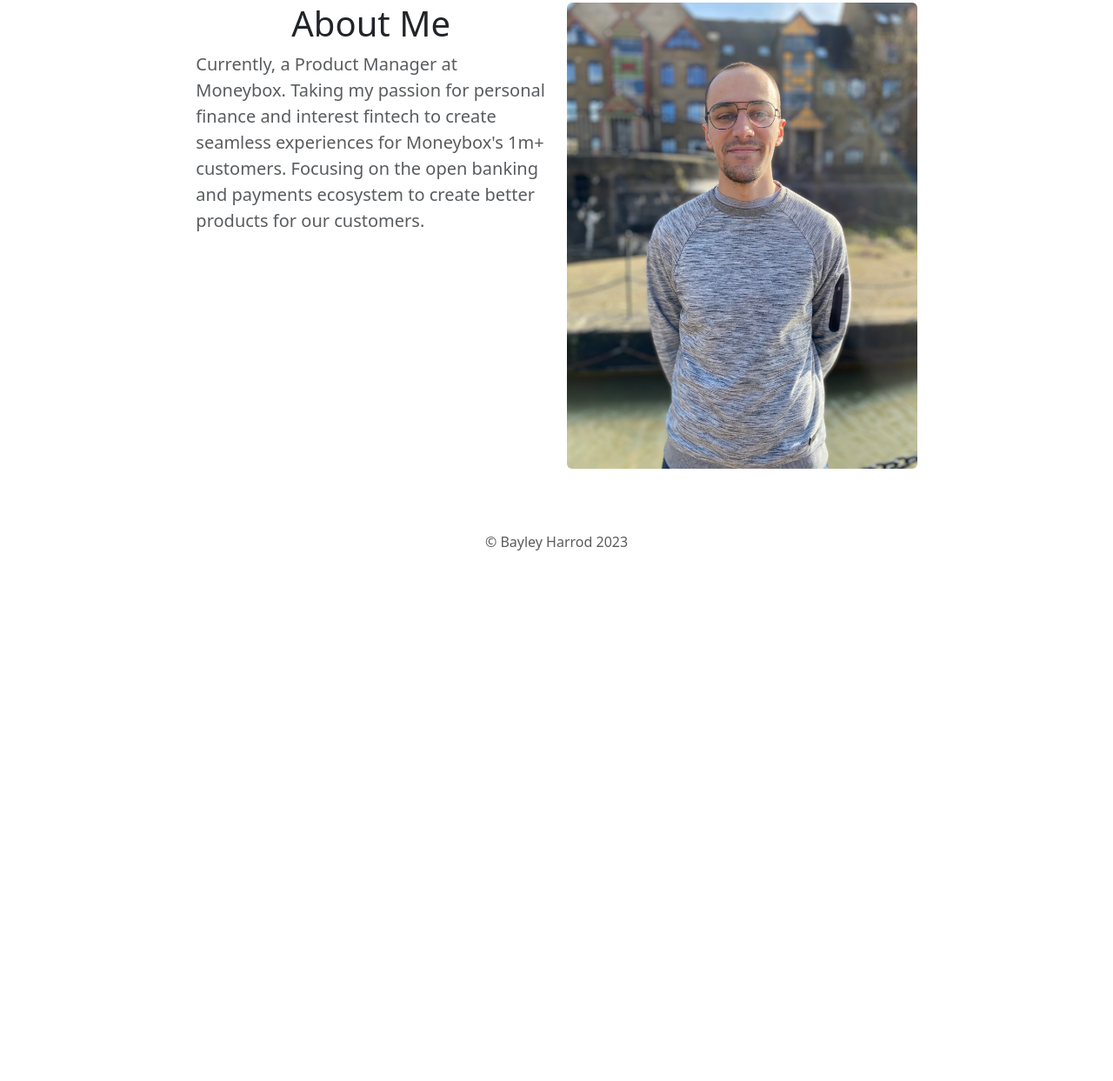
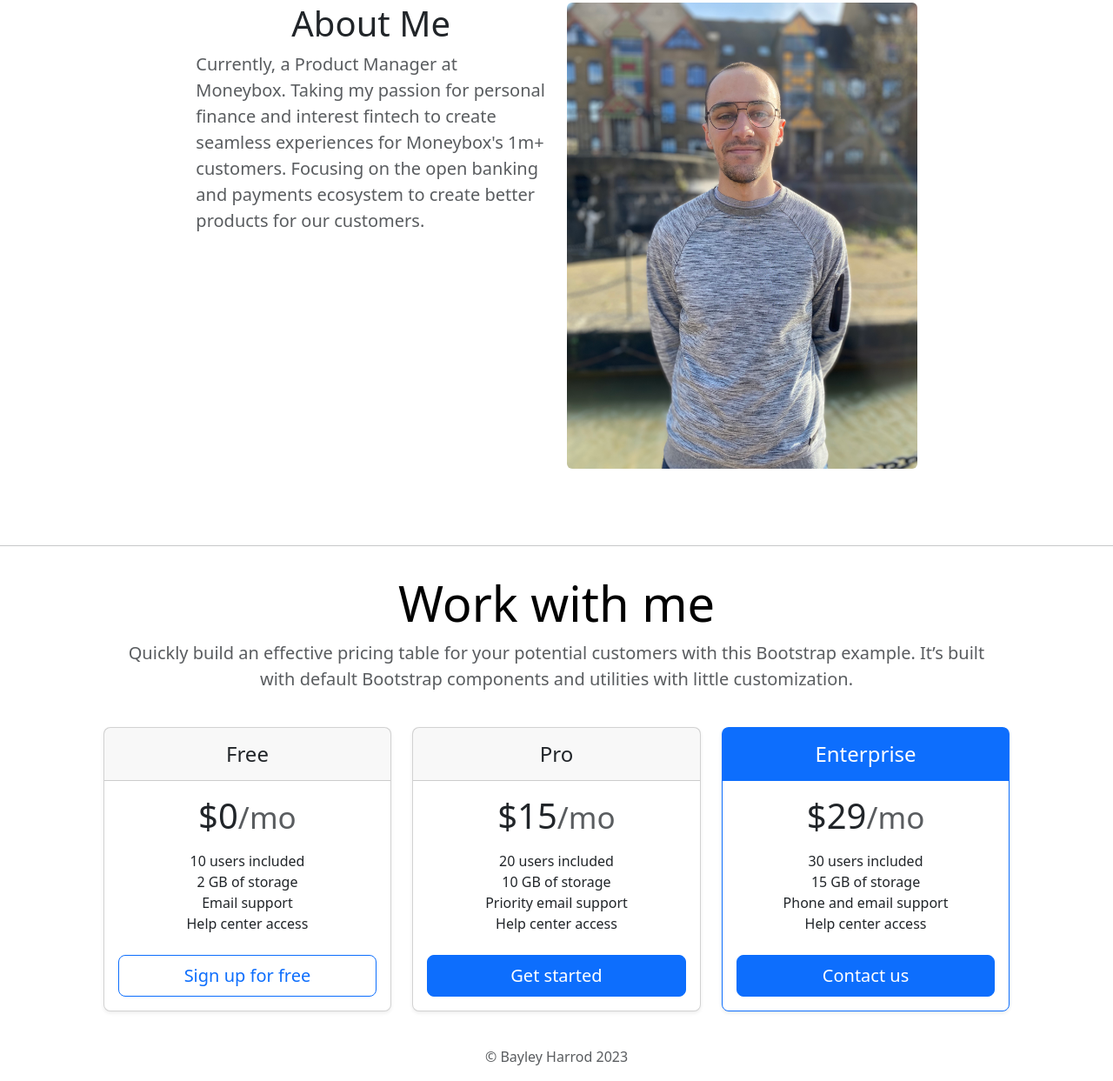
Before and after one commit to harrodcode/portfolio-project, a Django app: page / in a window 1280 px wide. Shown: the part 2481-3724 px from the top of the page at 87% size. Before the commit the page ends 3114 px from the top, so only its background shows below. Run offline with Django 3.2, Linux system fonts and the light colour scheme; some libraries are stand-ins or nearby versions.

Commit message:
Adding a pricing section

```diff
--- a/jobs/templates/jobs/home.html
+++ b/jobs/templates/jobs/home.html
@@ -38,6 +38,7 @@
                 <a class="nav-item nav-link  fs-4" href="https://bayleyharrod.notion.site/bayleyharrod/Bayley-Harrod-4ba2aa3b7fd94ad48c2d16ef59cf338b" target="_blank" >Portfolio</a>
                 <a class="nav-item nav-link  fs-4" href="https://www.linkedin.com/in/bayley-harrod/">LinkedIn</a>
                 <a class="nav-item nav-link  fs-4" href="https://open.spotify.com/show/5actaIjsSaSSjxTKwqLuYb?si=0d6849fa50674702">Podcast</a>
+                <a class="nav-item nav-link  fs-4" href=#work_with_me>Services</a>
                 <!-- youtube commented out<a class="nav-item nav-link fs-4" href="https://www.youtube.com/channel/UCECHK6DJF5Fyaf5bFbrn2GA?view_as=subscriber">Youtube</a> -->
 
                 <!-- blogs need to be fixed<a class="nav-item nav-link" href="{% url 'allblogs' %}">Blog</a>-->
@@ -154,6 +155,73 @@
             -->
 
 
+            <hr>
+
+            <!-- Work with me -->
+            <div class="container col-lg-10" id="work_with_me">
+              <div class="pricing-header p-3 pb-md-4 mx-auto text-center">
+                <h1 class="display-4 fw-normal text-body-emphasis">Work with me</h1>
+                <p class="fs-5 text-body-secondary">Quickly build an effective pricing table for your potential customers with this Bootstrap example. It’s built with default Bootstrap components and utilities with little customization.</p>
+              </div>
+            </header>
+
+            <main>
+              <div class="row row-cols-1 row-cols-md-3 mb-3 text-center">
+                <div class="col">
+                  <div class="card mb-4 rounded-3 shadow-sm">
+                    <div class="card-header py-3">
+                      <h4 class="my-0 fw-normal">Free</h4>
+                    </div>
+                    <div class="card-body">
+                      <h1 class="card-title pricing-card-title">$0<small class="text-body-secondary fw-light">/mo</small></h1>
+                      <ul class="list-unstyled mt-3 mb-4">
+                        <li>10 users included</li>
+                        <li>2 GB of storage</li>
+                        <li>Email support</li>
+                        <li>Help center access</li>
+                      </ul>
+                      <button type="button" class="w-100 btn btn-lg btn-outline-primary">Sign up for free</button>
+                    </div>
+                  </div>
+                </div>
+                <div class="col">
+                  <div class="card mb-4 rounded-3 shadow-sm">
+                    <div class="card-header py-3">
+                      <h4 class="my-0 fw-normal">Pro</h4>
+                    </div>
+                    <div class="card-body">
+                      <h1 class="card-title pricing-card-title">$15<small class="text-body-secondary fw-light">/mo</small></h1>
+                      <ul class="list-unstyled mt-3 mb-4">
+                        <li>20 users included</li>
+                        <li>10 GB of storage</li>
+                        <li>Priority email support</li>
+                        <li>Help center access</li>
+                      </ul>
+                      <button type="button" class="w-100 btn btn-lg btn-primary">Get started</button>
+                    </div>
+                  </div>
+                </div>
+                <div class="col">
+                  <div class="card mb-4 rounded-3 shadow-sm border-primary">
+                    <div class="card-header py-3 text-bg-primary border-primary">
+                      <h4 class="my-0 fw-normal">Enterprise</h4>
+                    </div>
+                    <div class="card-body">
+                      <h1 class="card-title pricing-card-title">$29<small class="text-body-secondary fw-light">/mo</small></h1>
+                      <ul class="list-unstyled mt-3 mb-4">
+                        <li>30 users included</li>
+                        <li>15 GB of storage</li>
+                        <li>Phone and email support</li>
+                        <li>Help center access</li>
+                      </ul>
+                      <button type="button" class="w-100 btn btn-lg btn-primary">Contact us</button>
+                    </div>
+                  </div>
+                </div>
+              </div>
+
+
+            </div>
 
     </main>
 
```
